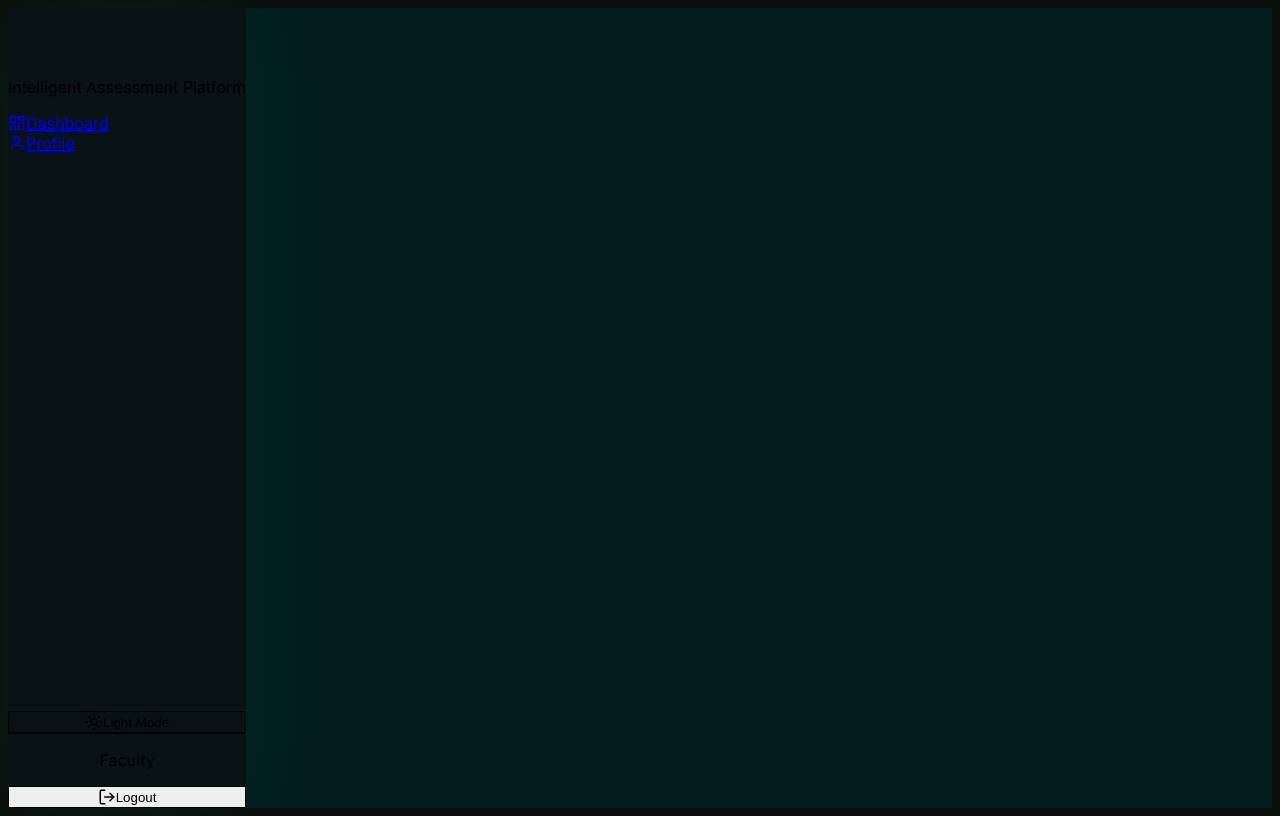
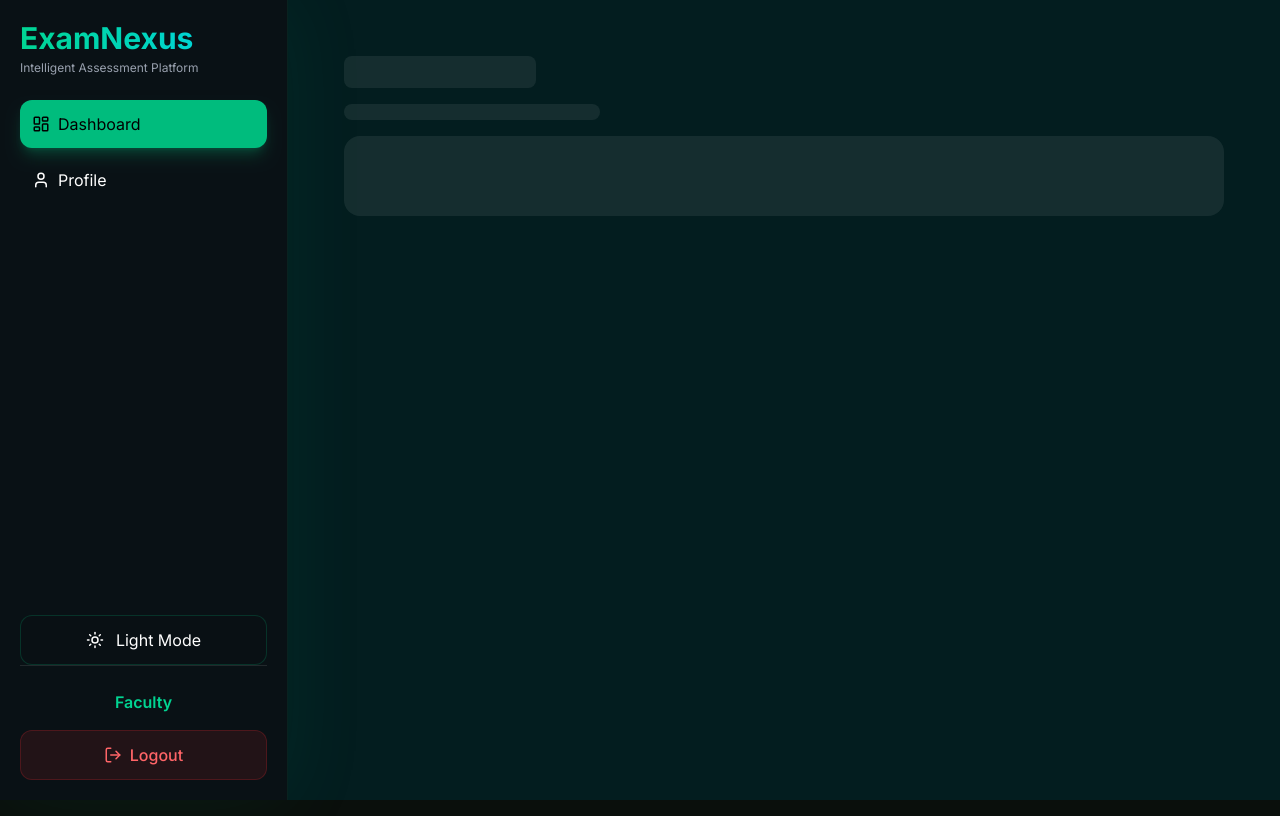
Before and after one commit to vochenex/ExamNexus, a React (Vite) app: page /faculty/dashboard in a window 1280 px wide. Built offline with nearby package versions, Linux system fonts and the light colour scheme.

Commit message:
Fix Tailwind v4 source scanning for JSX
Co-authored-by: vochenex <vochenex@users.noreply.github.com>

```diff
--- a/src/index.css
+++ b/src/index.css
@@ -1,6 +1,6 @@
-@tailwind base;
-@tailwind components;
-@tailwind utilities;
+@import "tailwindcss";
+@source "../index.html";
+@source "./**/*.{js,jsx,ts,tsx}";
 body {
   font-family: 'Inter', sans-serif;
   background-color: #0a0f0c;
```
